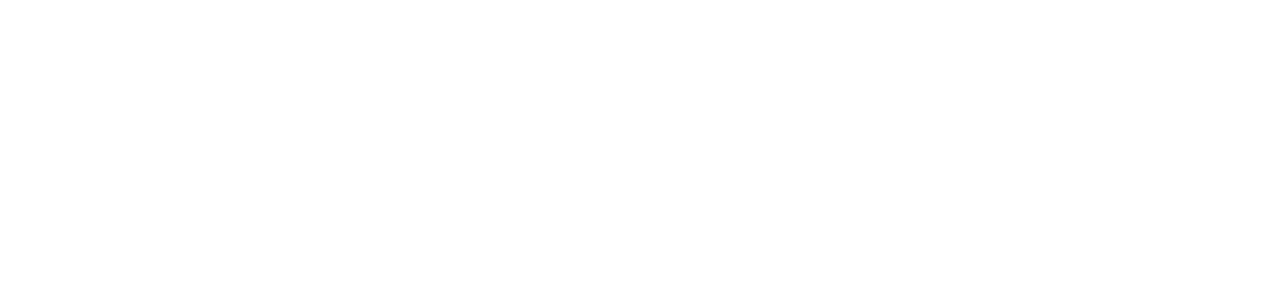
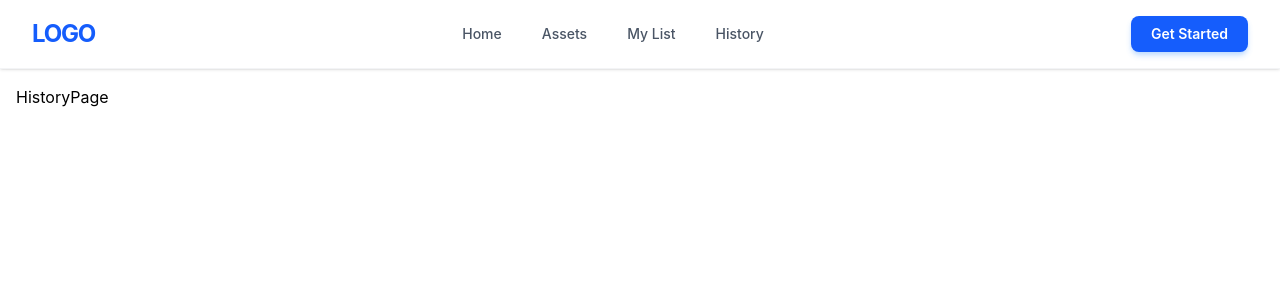
Before and after one commit to bennyboy15/asset-maintenance-register, a React (Vite) app in the folder frontend/: page /history in a window 1280 px wide. Before the commit this address had no page. Shown: the top 300 px of the page. Built offline with nearby package versions, Linux system fonts and the light colour scheme.

Commit message:
Navbar + routing

```diff
--- a/frontend/src/App.tsx
+++ b/frontend/src/App.tsx
@@ -5,13 +5,17 @@
 import AssetsPage from './pages/assets/AssetsPage'
 import AssetDetailsPage from './pages/assets/AssetDetailsPage'
 import CreateAssetPage from './pages/assets/CreateAssetPage'
+import Navbar from './components/Navbar'
+import MyListPage from './pages/MyListPage'
+import HistoryPage from './pages/HistoryPage'
 
 function App() {
   return (
+    <>
+      <Navbar />
+      <div className='p-4'>
         <Routes>
-      {/* Home Route */}
-      <Route path="/" element={<HomePage />} />
-      <Route path="/suppliers" element={<SuppliersPage />} />
+          <Route index element={<HomePage />} />
 
           {/* Asset Routes */}
           <Route path="/assets">
@@ -20,7 +24,11 @@
             <Route path=":id" element={<AssetDetailsPage />} />
           </Route>
 
+          <Route path="/my-list" element={<MyListPage />} />
+          <Route path="/history" element={<HistoryPage />} />
         </Routes>
+      </div>
+    </>
   )
 }
 
--- /dev/null
+++ b/frontend/src/components/Navbar.tsx
@@ -0,0 +1,31 @@
+import { Link } from "react-router-dom";
+
+function Navbar() {
+    return (
+        <nav className="sticky top-0 z-50 flex items-center justify-between px-8 py-4 bg-white/80 backdrop-blur-md shadow-sm border-b border-gray-100">
+            {/* Logo Section */}
+            <div className="flex items-center">
+                <h3 className="text-2xl font-bold tracking-tighter text-blue-600 cursor-pointer">
+                    LOGO
+                </h3>
+            </div>
+
+            {/* Navigation Links */}
+            <ul className="hidden md:flex items-center gap-10 text-sm font-medium text-gray-600">
+                <Link to="/" className="hover:text-blue-600 transition-colors cursor-pointer">Home</Link>
+                <Link to="/assets" className="hover:text-blue-600 transition-colors cursor-pointer">Assets</Link>
+                <Link to="/my-list" className="hover:text-blue-600 transition-colors cursor-pointer">My List</Link>
+                <Link to="/history" className="hover:text-blue-600 transition-colors cursor-pointer">History</Link>
+            </ul>
+
+            {/* Action Buttons */}
+            <div className="flex items-center gap-4">
+                <button className="px-5 py-2 text-sm font-semibold text-white bg-blue-600 rounded-lg hover:bg-blue-700 shadow-md shadow-blue-200 transition-all active:scale-95">
+                    Get Started
+                </button>
+            </div>
+        </nav>
+    );
+}
+
+export default Navbar;
--- /dev/null
+++ b/frontend/src/pages/HistoryPage.tsx
@@ -0,0 +1,8 @@
+
+function HistoryPage() {
+    return (
+        <div>HistoryPage</div>
+    )
+}
+
+export default HistoryPage
--- /dev/null
+++ b/frontend/src/pages/MyListPage.tsx
@@ -0,0 +1,8 @@
+
+function MyListPage() {
+    return (
+        <div>MyListPage</div>
+    )
+}
+
+export default MyListPage
--- a/frontend/src/pages/SuppliersPage.tsx
+++ b/frontend/src/pages/SuppliersPage.tsx
@@ -17,7 +17,7 @@
         createSupplier(data, { onSuccess: () => reset() });
     }
 
-    if (isLoading) return <div>Loading...</div>
+    if (isLoading || isPending) return <div>Loading...</div>
     if (error) return <div>Error</div>
 
     return (
```
Lines whose indentation alone changed are shown as unchanged.
